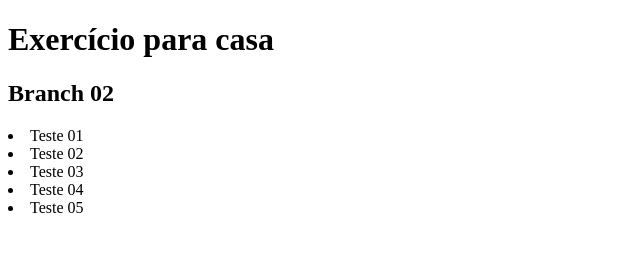
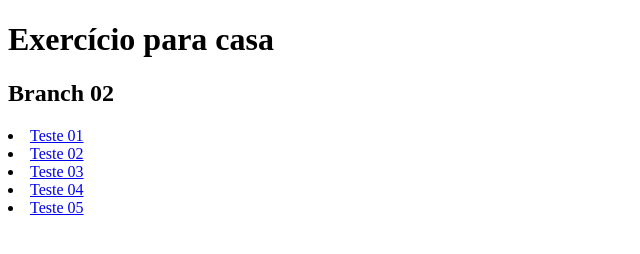
Before and after one commit to jvsantoz/homeexercise, a website: page index.html in a window 1280 px wide. Shown: the whole page, without its empty margins (0-640 px from the left). Drawn offline with Linux system fonts and the light colour scheme.

Commit message:
feat(html and node) adding the node

```diff
--- a/index.html
+++ b/index.html
@@ -10,11 +10,31 @@
     <h1>Exercício para casa</h1>
     <h2>Branch 02</h2>
     <main>
-        <li>Teste 01</li>
-        <li>Teste 02</li>
-        <li>Teste 03</li>
-        <li>Teste 04</li>
-        <li>Teste 05</li>
+        <li>
+            <a href="#teste01" target="_blank">
+                Teste 01
+            </a>
+        </li>
+        <li>
+            <a href="#teste02" target="_blank">
+                Teste 02
+            </a>
+        </li>
+        <li>
+            <a href="#teste03" target="_blank">
+                Teste 03
+            </a>
+        </li>
+        <li>
+            <a href="teste04" target="_blank">
+                Teste 04
+            </a>
+        </li>
+        <li>
+            <a href="teste05" target="_blank">
+                Teste 05
+            </a>
+        </li>
     </main>
 </body>
 </html>
```
Also changed, not shown: package.json (added, +28 -0 lines), 2 other files.
